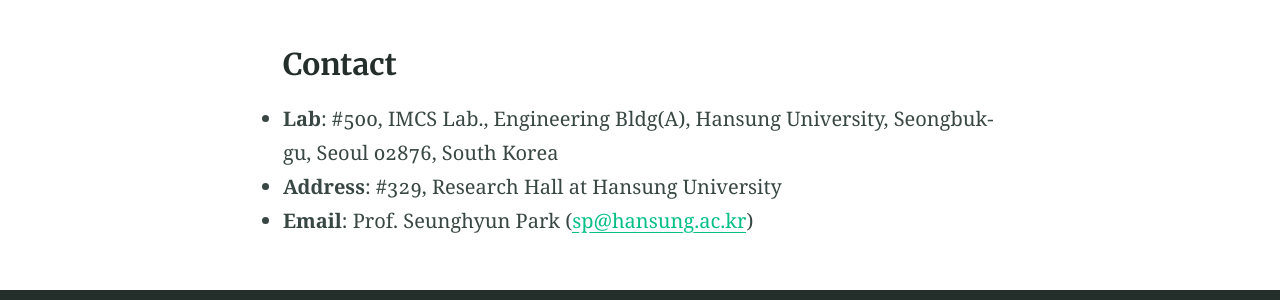
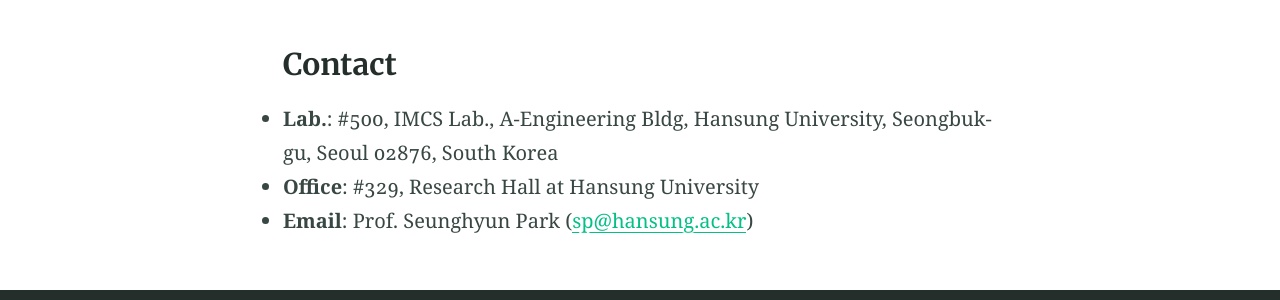
Before and after one commit to imcslab/imcslab.github.io, a Jekyll site: the page built from index.md, in a window 1280 px wide. Shown: the part 1600-1900 px from the top of the page. Built offline with Jekyll 4.4.1, drawn with Linux system fonts in a browser that asks for light colours.

Commit message:
Update index.md

```diff
--- a/index.md
+++ b/index.md
@@ -34,8 +34,8 @@
 * Automotive Software Update Over-The-Air (Automotive OTA)
 
 ### Contact
-* **Lab**: \#500, IMCS Lab., Engineering Bldg(A), Hansung University, Seongbuk-gu, Seoul 02876, South Korea
-* **Address**: \#329, Research Hall at Hansung University
+* **Lab.**: \#500, IMCS Lab., A-Engineering Bldg, Hansung University, Seongbuk-gu, Seoul 02876, South Korea
+* **Office**: \#329, Research Hall at Hansung University
 * **Email**: Prof. Seunghyun Park ([sp@hansung.ac.kr](mailto:sp@hansung.ac.kr))
 
 <!--
```
